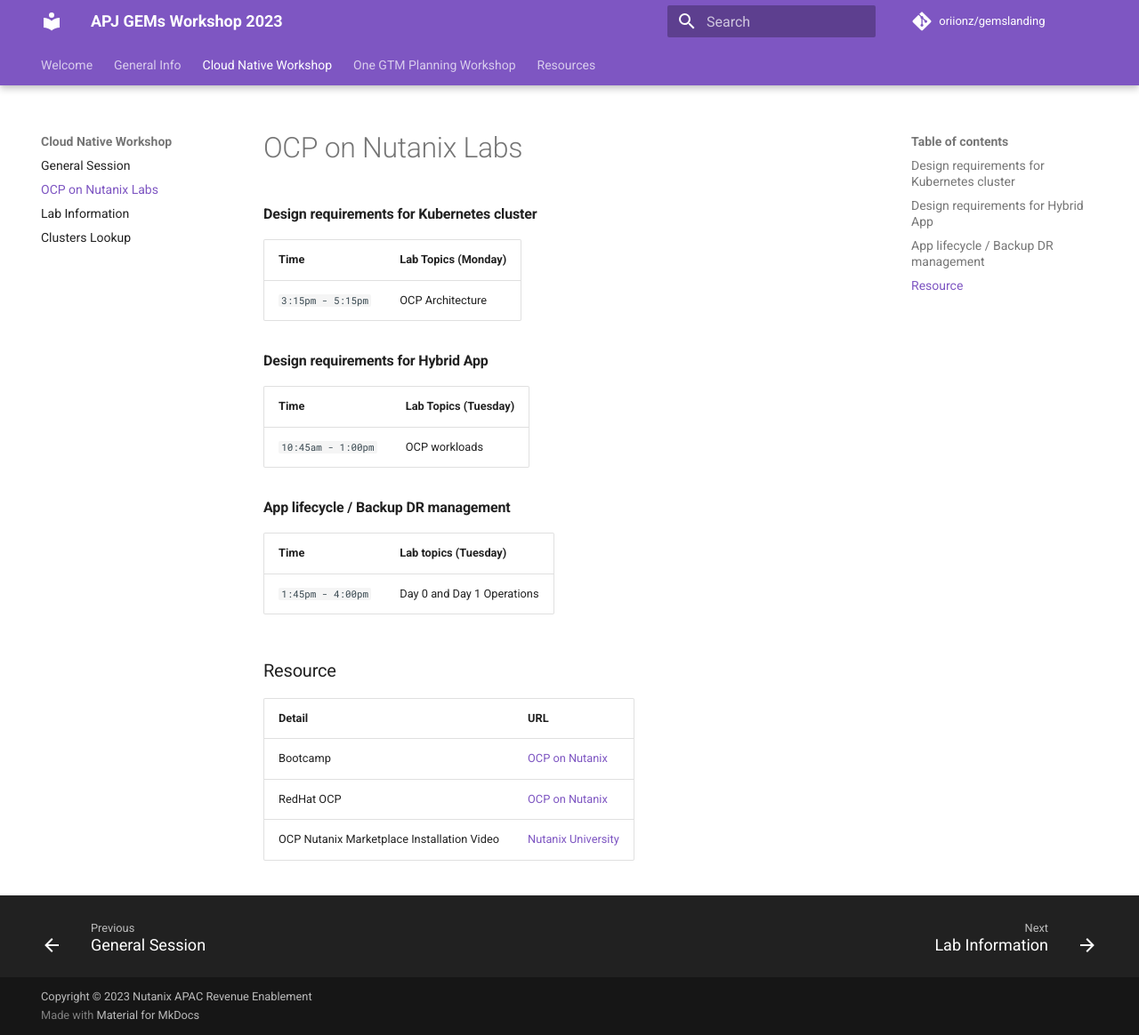
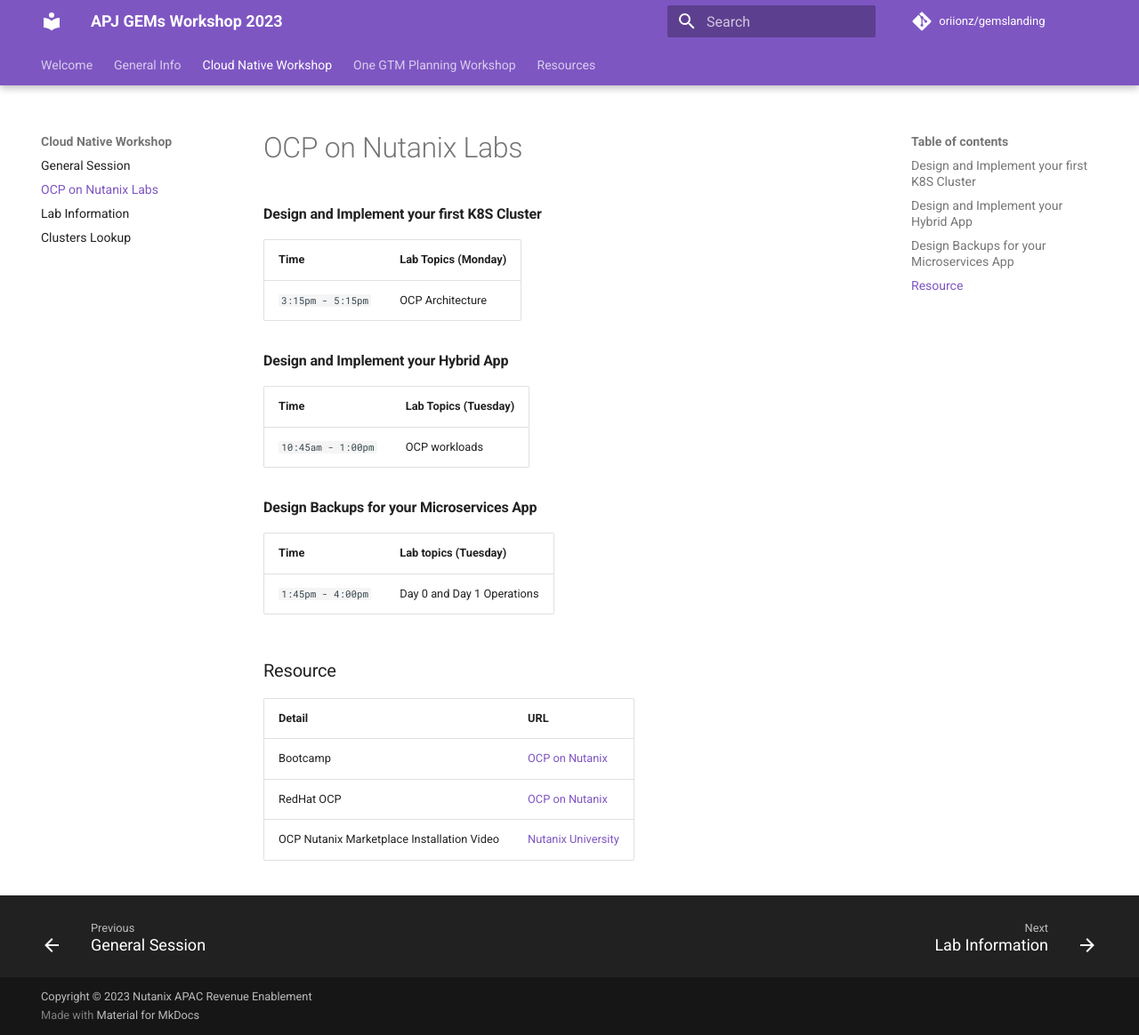
Before and after one commit to oriionz/gemslanding, an MkDocs documentation site: the page built from docs/daily_agenda/labs_agenda.md, in a window 1280 px wide and 1164 px high. Shown: the whole window at 89% size. Built offline with MkDocs 1.6.1 and Material for MkDocs 9.7.7, drawn with Linux system fonts in a browser that asks for light colours; comment, search, counter and statistics services are not loaded.

Commit message:
new lab titles

```diff
--- a/docs/daily_agenda/labs_agenda.md
+++ b/docs/daily_agenda/labs_agenda.md
@@ -1,20 +1,20 @@
 
 
-#### Design requirements for Kubernetes cluster
+#### Design and Implement your first K8S Cluster
 
 | Time | Lab Topics (Monday) |
 |-------------------------|----------|
 | `3:15pm - 5:15pm `            | OCP Architecture           |
 
 
-#### Design requirements for Hybrid App
+#### Design and Implement your Hybrid App
 
 | Time | Lab Topics (Tuesday)  |
 |-------------------------|----------|
 | `10:45am - 1:00pm` | OCP workloads|
 
 
-#### App lifecycle / Backup DR management
+#### Design Backups for your Microservices App
 
 | Time | Lab topics (Tuesday) |
 |-------------------------|----------|
```
Also changed, not shown: docs/daily_agenda/general_agenda.md (+3 -3 lines).
